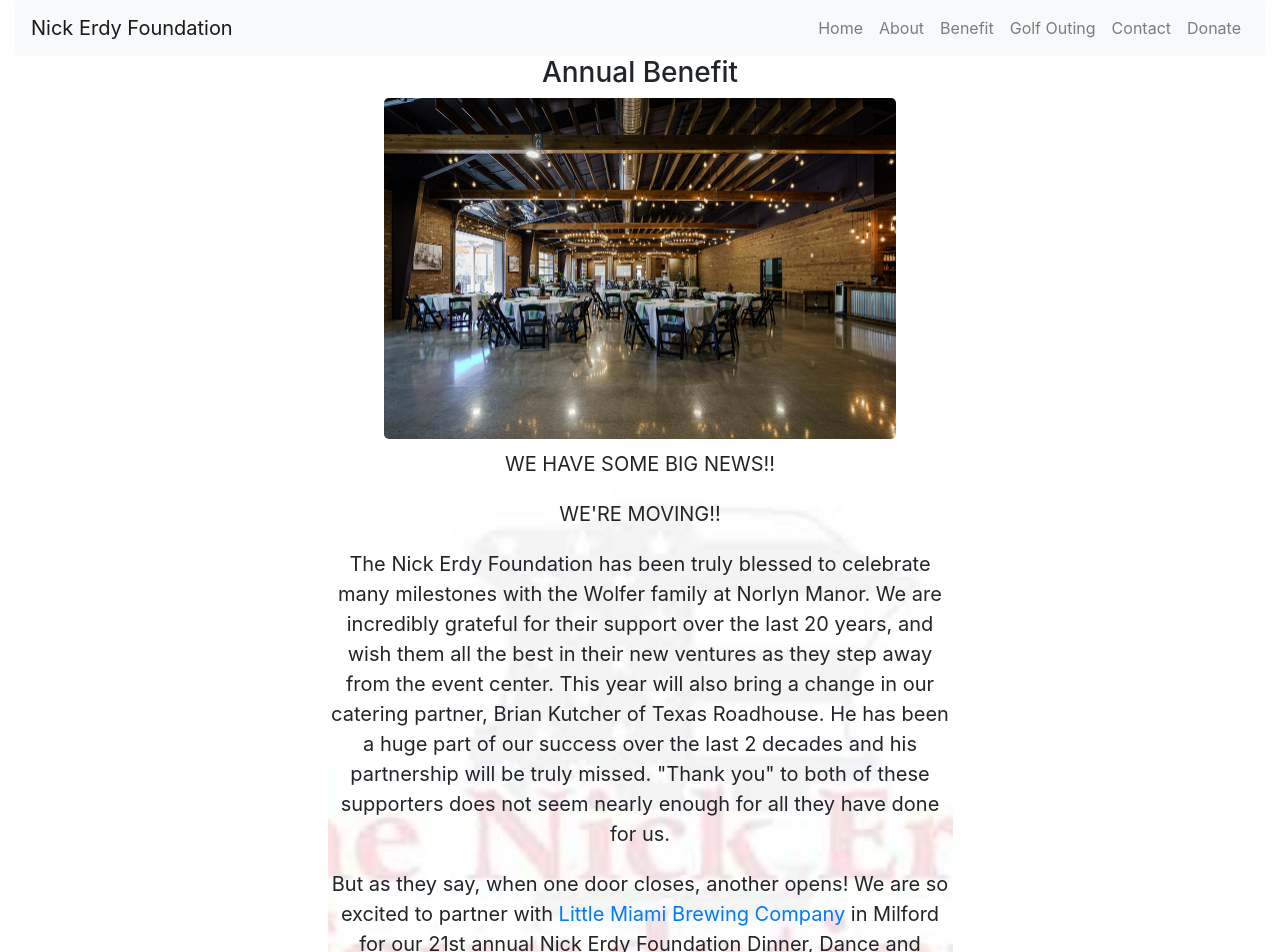
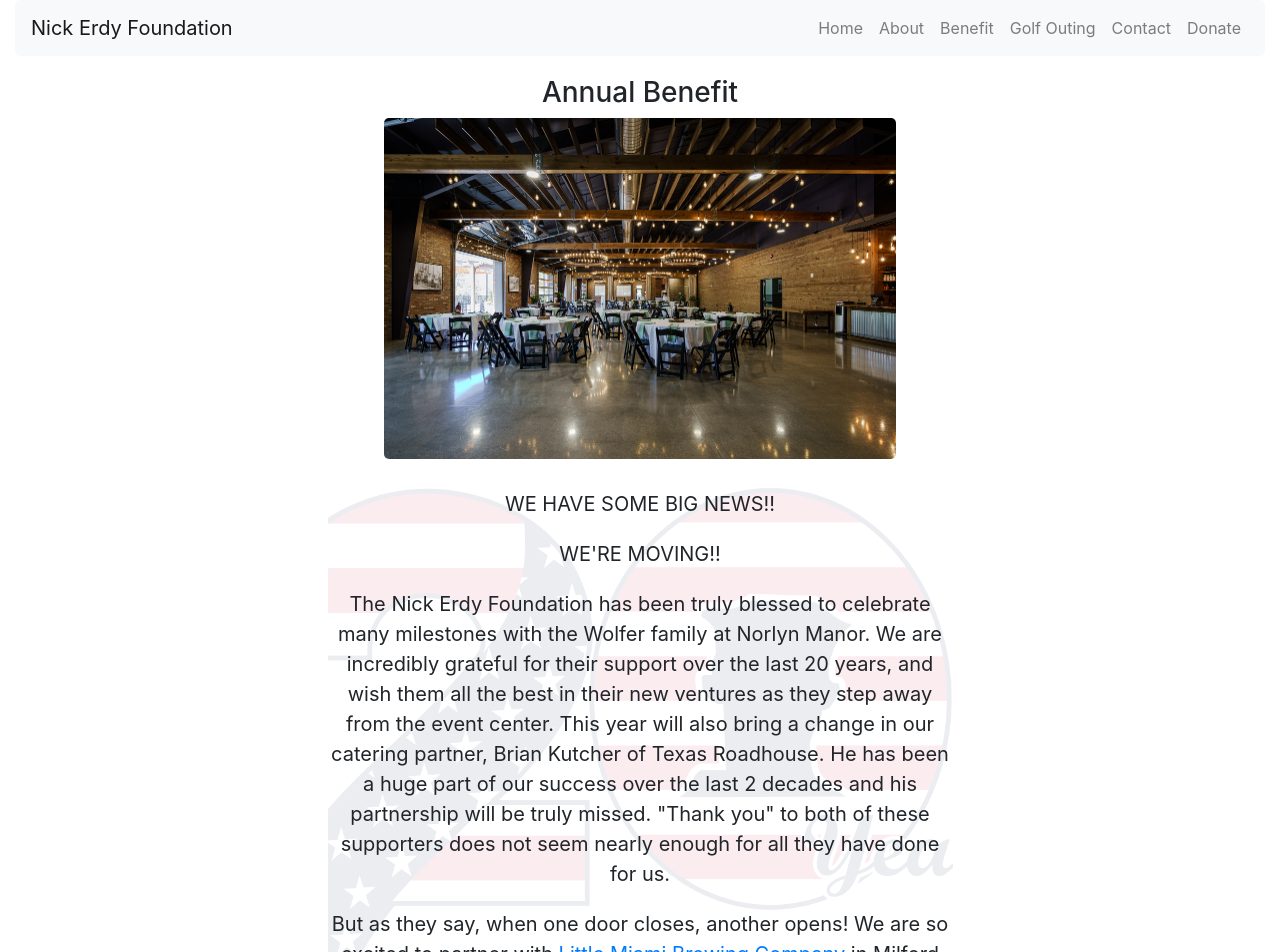
Before and after one commit to khepf/nef, a React (Create React App) app: page /benefit in a window 1280 px wide. Shown: the top 952 px of the page. Built offline with nearby package versions, Linux system fonts and the light colour scheme.

Commit message:
spring changes 3

```diff
--- a/src/App.css
+++ b/src/App.css
@@ -44,13 +44,13 @@ form input[type='image'] {
 
 /* JUMBO */
 .JumboTron {
-  background-image: url('./img/homejumbo2.jpg');
-  /* background-attachment: fixed; */
-  /* background-position: center; */
+  background-image: url('./img/neflogo20.png');
   background-repeat: no-repeat;
-  background-size: cover;
+  background-size: contain;
   background-position: center center;
   min-height: 500px;
+  background-color: transparent;
+
 }
 
 /* HOMESECTIONS PAGE */
@@ -137,7 +137,7 @@ form input[type='image'] {
 }
 
 .BenefitSection1-2 {
-  margin: 0 auto;
+  margin: 20px auto;
 }
 
 .GolfSection2-1,
@@ -158,11 +158,26 @@ form input[type='image'] {
   flex-direction: column;
   justify-content: center;
   align-items: center;
-  background-image: url('./img/aboutSection1Divpic1.jpg');
+  position: relative; /* Added for pseudo-element positioning */
+  min-height: 300px;
+}
+
+.AboutSection1-1::before,
+.BenefitSection1-1::before,
+.GolfSection1-1::before,
+.ContactSection1-1::before {
+  content: '';
+  position: absolute;
+  top: 0;
+  left: 0;
+  width: 100%;
+  height: 100%;
+  background-image: url('./img/neflogo20.png');
   background-repeat: no-repeat;
   background-size: cover;
   background-position: center center;
-  min-height: 300px;
+  opacity: 0.08; /* Adjust opacity (0.0 to 1.0) */
+  z-index: -1; /* Place behind content */
 }
 .lead {
   font-weight: 400;
@@ -196,7 +211,7 @@ input {
 
 .GolfSection1-1 {
   width: 50%;
-  margin-top: 40px
+  margin-top: 40px;
 }
 
 Footer {
--- a/src/components/GolfSections.js
+++ b/src/components/GolfSections.js
@@ -13,7 +13,7 @@ class GolfSections extends Component {
       <Fragment>
         <section className="GolfSection1">
           <div className="GolfSection1-1">
-            <h3>20th Annual 2025 Nick Erdy Foundation Golf Outing</h3>
+            <h3>20th Annual 2026 Nick Erdy Foundation Golf Outing</h3>
             <p className="lead">
               will be held on May 30th, 2026 at the Hickory Woods Golf Course in
               Loveland. Registration is from 12 to 1pm with a shotgun start at
--- a/src/components/HomeJumbo.js
+++ b/src/components/HomeJumbo.js
@@ -1,13 +1,10 @@
 import React from 'react';
 import { Jumbotron } from 'reactstrap';
 
-const HomeJumbo = (props) => {
+const HomeJumbo = () => {
   return (
     <div>
       <Jumbotron className="JumboTron">
-        {/* <p className="lead">
-          <Button color="primary" size="lg">Freedom Isn't Free</Button>
-        </p> */}
       </Jumbotron>
     </div>
   );
```
